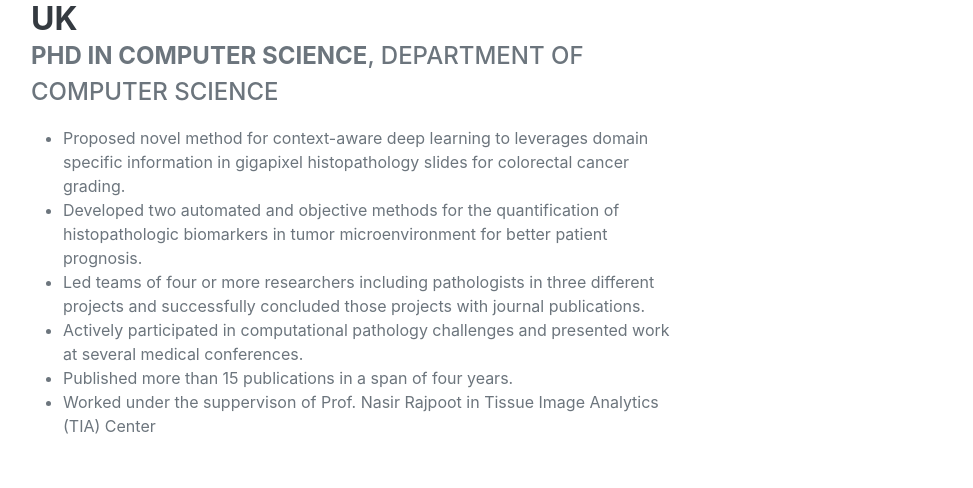
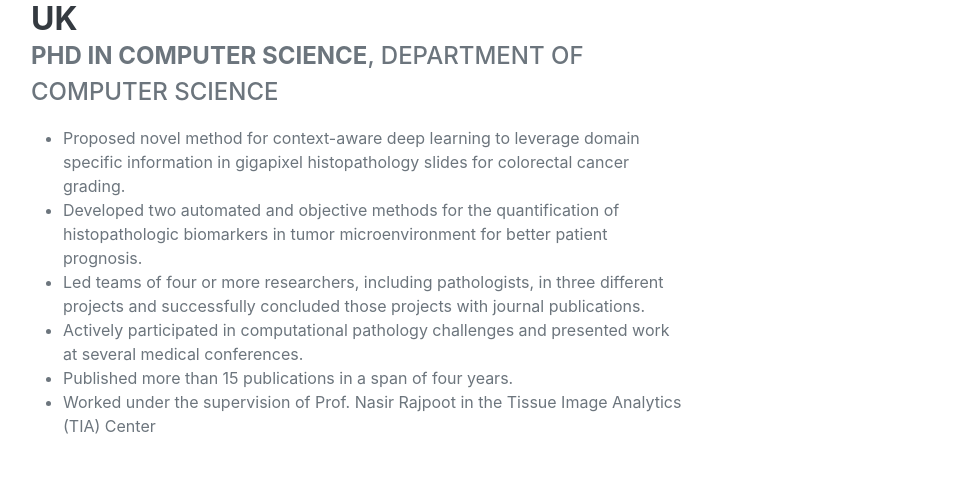
Before and after one commit to m-shaban/m-shaban.github.io, a plain HTML site: page index.html in a window 1280 px wide. Shown: the part 2326-2814 px from the top of the page, without its empty margins (289-1262 px from the left). Drawn offline with nearby package versions, Linux system fonts and the light colour scheme; a web font is replaced by a local one.

Commit message:
Update index.html

```diff
--- a/index.html
+++ b/index.html
@@ -107,12 +107,12 @@
                             <h3 class="mb-0">University of Warwick, Coventry, UK</h3>
                             <div class="subheading mb-3"><b>PhD in Computer Science</b>, Department of Computer Science</div>
 							<ul>
-								<li>Proposed novel method for context-aware deep learning to leverages domain specific information in gigapixel histopathology slides for colorectal cancer grading.</li>
+								<li>Proposed novel method for context-aware deep learning to leverage domain specific information in gigapixel histopathology slides for colorectal cancer grading.</li>
 								<li>Developed two automated and objective methods for the quantification of histopathologic biomarkers in tumor microenvironment for better patient prognosis.</li>
-								<li>Led teams of four or more researchers including pathologists in three different projects and successfully concluded those projects with journal publications.</li>
+								<li>Led teams of four or more researchers, including pathologists, in three different projects and successfully concluded those projects with journal publications.</li>
 								<li>Actively participated in computational pathology challenges and presented work at several medical conferences.</li>
 								<li>Published more than 15 publications in a span of four years.</li>
-								<li>Worked under the suppervison of Prof. Nasir Rajpoot in Tissue Image Analytics (TIA) Center
+								<li>Worked under the supervision of Prof. Nasir Rajpoot in the Tissue Image Analytics (TIA) Center
 							</ul>
                         </div>
                         <div class="flex-shrink-0"><span class="text-primary">November 2016 - December 2020</span></div>
```
